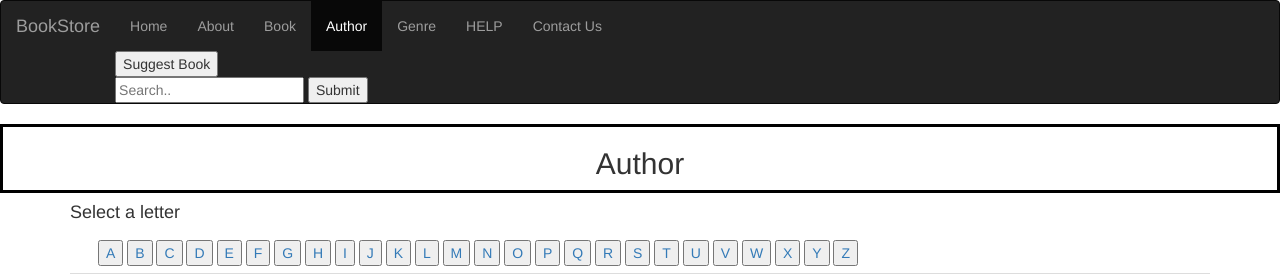
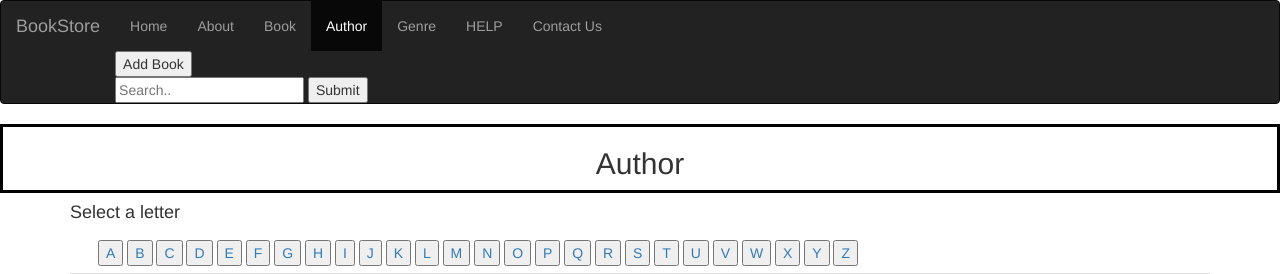
Before and after one commit to akters/bangkokbookstore, a PHP site: page /BookstoreAuthor.php in a window 1280 px wide. Shown: the top 274 px of the page. Run offline with PHP 8.4, Linux system fonts and the light colour scheme.

Commit message:
Update BookstoreAuthor.php

```diff
--- a/BookstoreAuthor.php
+++ b/BookstoreAuthor.php
@@ -23,7 +23,7 @@
        <li><a href="#">Contact Us</a></li>
 
       <form name ="form1" action="" method="post">
-      <input type ="submit" name ="Suggest_Book" value ="Suggest Book">
+      <input type ="submit" name ="Add_Book.php" value ="Add Book">
       </form>
 
       <form action="/action_page.php">
```
